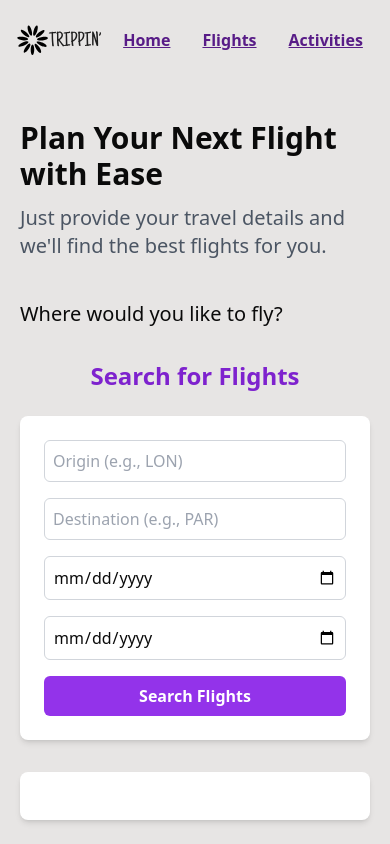
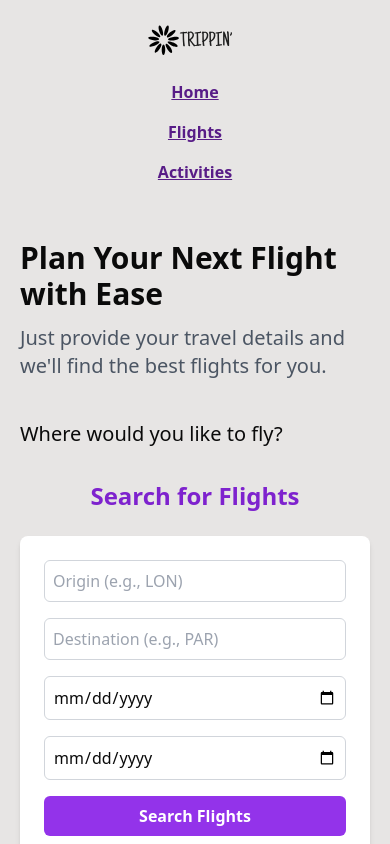
Before and after one commit to HamzaAcb/ALX-FE-Capstone-Project, a React (Vite) app in the folder Trippin/: page /Flights in a window 390 px wide. Shown: the top 844 px of the page. Built offline with nearby package versions, Linux system fonts and the light colour scheme.

Commit message:
Updating code to fit smaller screens better

```diff
--- a/Trippin/src/components/custom/Destination.jsx
+++ b/Trippin/src/components/custom/Destination.jsx
@@ -4,7 +4,7 @@ import { Link } from "react-router-dom";
 // Component for displaying a single destination card
 const DestinationCard = ({ city, description, imgSrc }) => {
   return (
-    <div className="bg-white shadow-md rounded-lg overflow-hidden transition-transform transform hover:scale-105 ">
+    <div className="bg-white shadow-md rounded-lg overflow-hidden transition-transform transform hover:scale-105">
       {/* Image for the destination */}
       <img className="w-full h-48 object-cover" src={imgSrc} alt={city} />
       <div className="p-4">
@@ -48,12 +48,12 @@ const Destination = () => {
   ];
 
   return (
-    <section className="text-center ">
+    <section className="text-center">
       {/* Section heading */}
-      <h2 className="text-purple-500 text-lg mb-2 ">Top Destination</h2>
+      <h2 className="text-purple-500 text-lg mb-2">Top Destination</h2>
       <h1 className="text-4xl font-bold mb-8">Explore Best Destination</h1>
-      {/* Container to display destination cards with spacing between them */}
-      <div className="ml-10 mr-10 flex justify-center space-x-8">
+      {/* Container to display destination cards with responsive layout */}
+      <div className="flex flex-col md:flex-row justify-center space-y-4 md:space-y-0 md:space-x-8 mx-5">
         {destinations.map((destination, index) => (
           <DestinationCard
             key={index}
--- a/Trippin/src/components/custom/Header.jsx
+++ b/Trippin/src/components/custom/Header.jsx
@@ -4,18 +4,19 @@ import { Link } from "react-router-dom"; // Import Link for navigation
 /* creating the header section */
 const Header = () => {
   return (
-    <div className="p-4 flex justify-between items-center">
-      <img src="/Logo.svg" alt="Logo" className="h-12 w-24" />
+    <div className="p-4 flex flex-col md:flex-row justify-between items-center">
+      {/* Logo */}
+      <img src="/Logo.svg" alt="Logo" className="h-12 w-24 mb-4 md:mb-0" />
 
-      {/* Centering the links */}
-      <div className="font-bold text-purple-900 flex-grow flex justify-center space-x-8 ">
-        <Link to="/" className=" hover:text-purple-500 underline">
+      {/* Centering the links for larger screens, stacking for smaller screens */}
+      <div className="font-bold text-purple-900 flex flex-col md:flex-row items-center space-y-4 md:space-y-0 md:space-x-8">
+        <Link to="/" className="hover:text-purple-500 underline">
           Home
         </Link>
-        <Link to="/Flights" className=" hover:text-purple-500 underline">
+        <Link to="/Flights" className="hover:text-purple-500 underline">
           Flights
         </Link>
-        <Link to="/Activities" className=" hover:text-purple-500 underline">
+        <Link to="/Activities" className="hover:text-purple-500 underline">
           Activities
         </Link>
       </div>
--- a/Trippin/src/components/custom/Hero.jsx
+++ b/Trippin/src/components/custom/Hero.jsx
@@ -5,16 +5,16 @@ import { Link } from "react-router-dom";
 // Hero component: This section displays a hero banner with a call to action
 const Hero = () => {
   return (
-    <div className="h-full flex items-center w-1/2 pl-12">
+    <div className="h-full flex flex-col md:flex-row items-center w-full md:w-1/2 px-5 md:pl-12">
       <div className="text-left">
         {/* Main heading with highlighted text */}
-        <h1 className="text-black font-extrabold text-[40px] leading-snug">
+        <h1 className="text-black font-extrabold text-3xl md:text-[40px] leading-snug">
           Travel, Enjoy and Live a <span className="text-white">New Life</span>{" "}
           Full of Fun
         </h1>
 
         {/* Subheading for the hero section */}
-        <h2 className="text-black mt-4 text-lg">
+        <h2 className="text-black mt-4 text-base md:text-lg">
           Pack up your bags, book the destination, and live a life of your
           dreams. Best travel planner across the globe.
         </h2>
```
